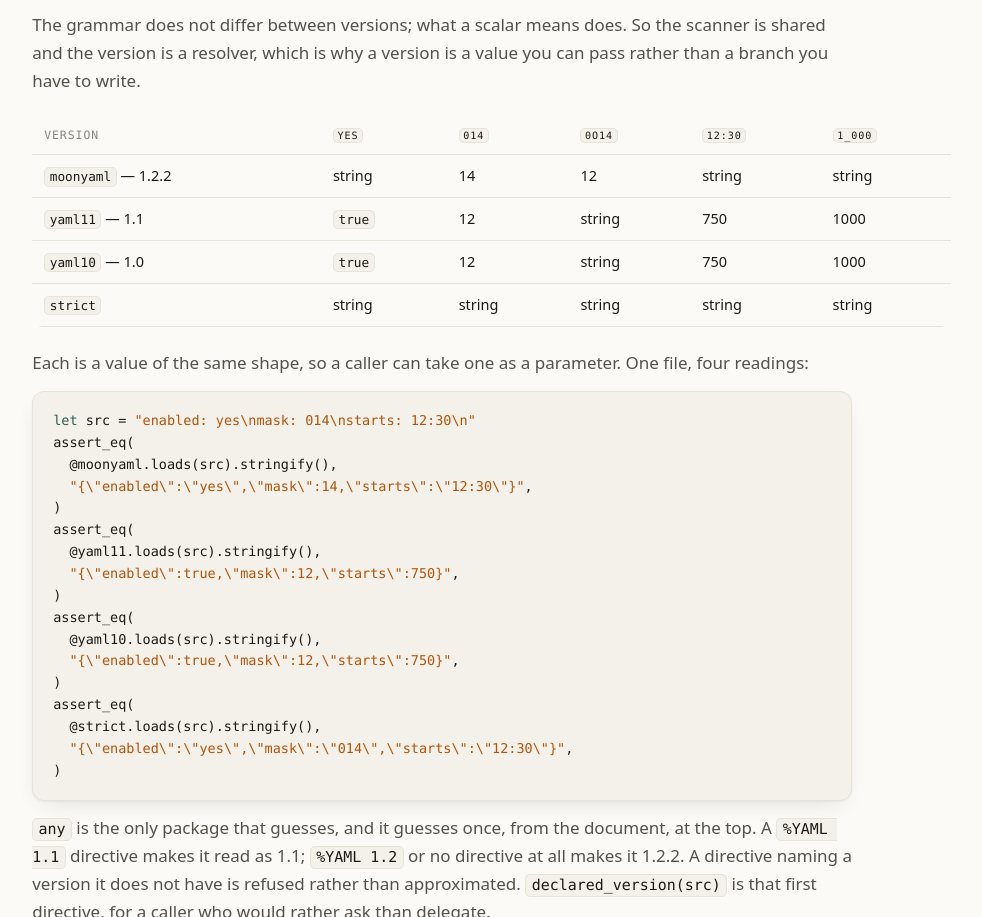
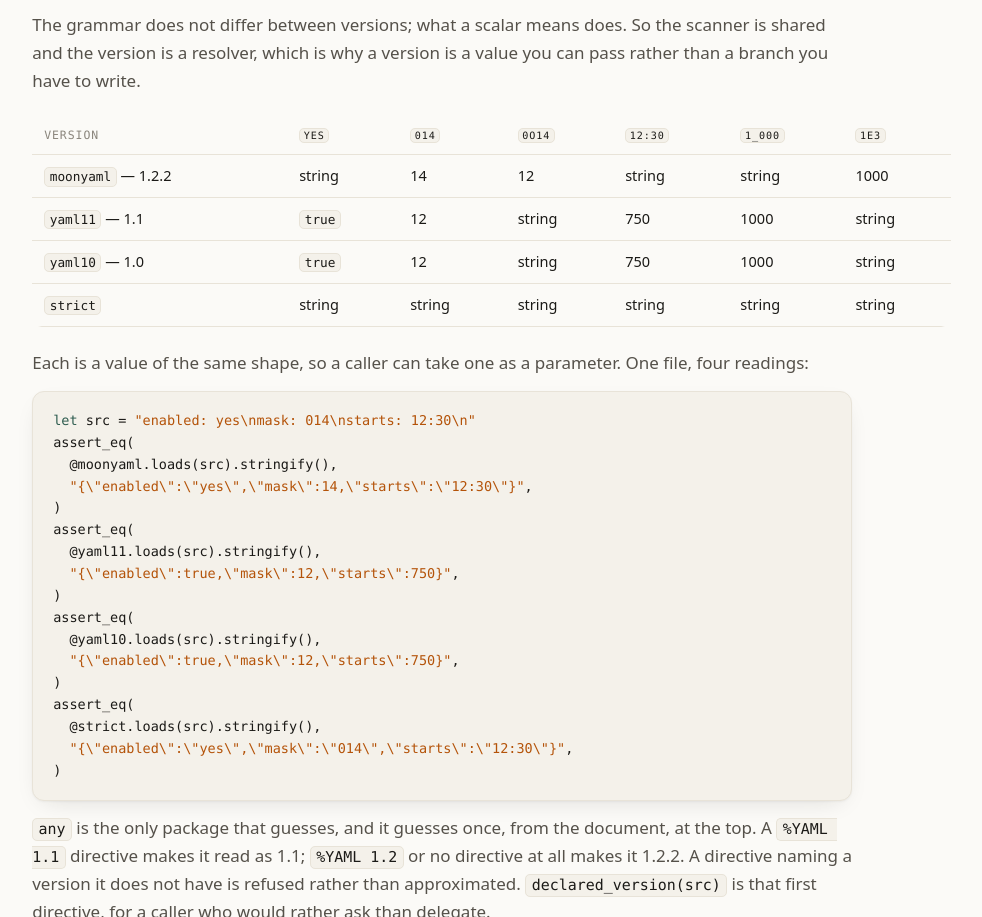
Before and after one commit to moonbitstack/moonyaml, a plain HTML site: page docs/docs.html in a window 1280 px wide. Shown: the part 2473-3390 px from the top of the page, without its empty margins (279-1261 px from the left). Drawn offline with Linux system fonts and the light colour scheme.

Commit message:
docs(moonyaml): the dot in a float, and the two readers the corpus goes through.
The version table in the guide gains `1e3`, which is a thousand in 1.2 and a
string in 1.0 and 1.1; the README says the same in its sentence about what the
versions disagree on, and its conformance section counts two implementations
instead of one. The note on a lone `y`/`n` now names which side of the split each
of them is on.

Signed-off-by: Leo Cheng (heke1228) <chengkelfan@qq.com>

```diff
--- a/docs/docs.html
+++ b/docs/docs.html
@@ -187,13 +187,14 @@ assert_eq(from_disk.stringify(), <span class="s">"{\"first\":1}"</span>)</code><
               <th><code>0o14</code></th>
               <th><code>12:30</code></th>
               <th><code>1_000</code></th>
+              <th><code>1e3</code></th>
             </tr>
           </thead>
           <tbody>
-            <tr><td><code>moonyaml</code> — 1.2.2</td><td>string</td><td>14</td><td>12</td><td>string</td><td>string</td></tr>
-            <tr><td><code>yaml11</code> — 1.1</td><td><code>true</code></td><td>12</td><td>string</td><td>750</td><td>1000</td></tr>
-            <tr><td><code>yaml10</code> — 1.0</td><td><code>true</code></td><td>12</td><td>string</td><td>750</td><td>1000</td></tr>
-            <tr><td><code>strict</code></td><td>string</td><td>string</td><td>string</td><td>string</td><td>string</td></tr>
+            <tr><td><code>moonyaml</code> — 1.2.2</td><td>string</td><td>14</td><td>12</td><td>string</td><td>string</td><td>1000</td></tr>
+            <tr><td><code>yaml11</code> — 1.1</td><td><code>true</code></td><td>12</td><td>string</td><td>750</td><td>1000</td><td>string</td></tr>
+            <tr><td><code>yaml10</code> — 1.0</td><td><code>true</code></td><td>12</td><td>string</td><td>750</td><td>1000</td><td>string</td></tr>
+            <tr><td><code>strict</code></td><td>string</td><td>string</td><td>string</td><td>string</td><td>string</td><td>string</td></tr>
           </tbody>
         </table>
         </div>
```
Also changed, not shown: 2 other files.
